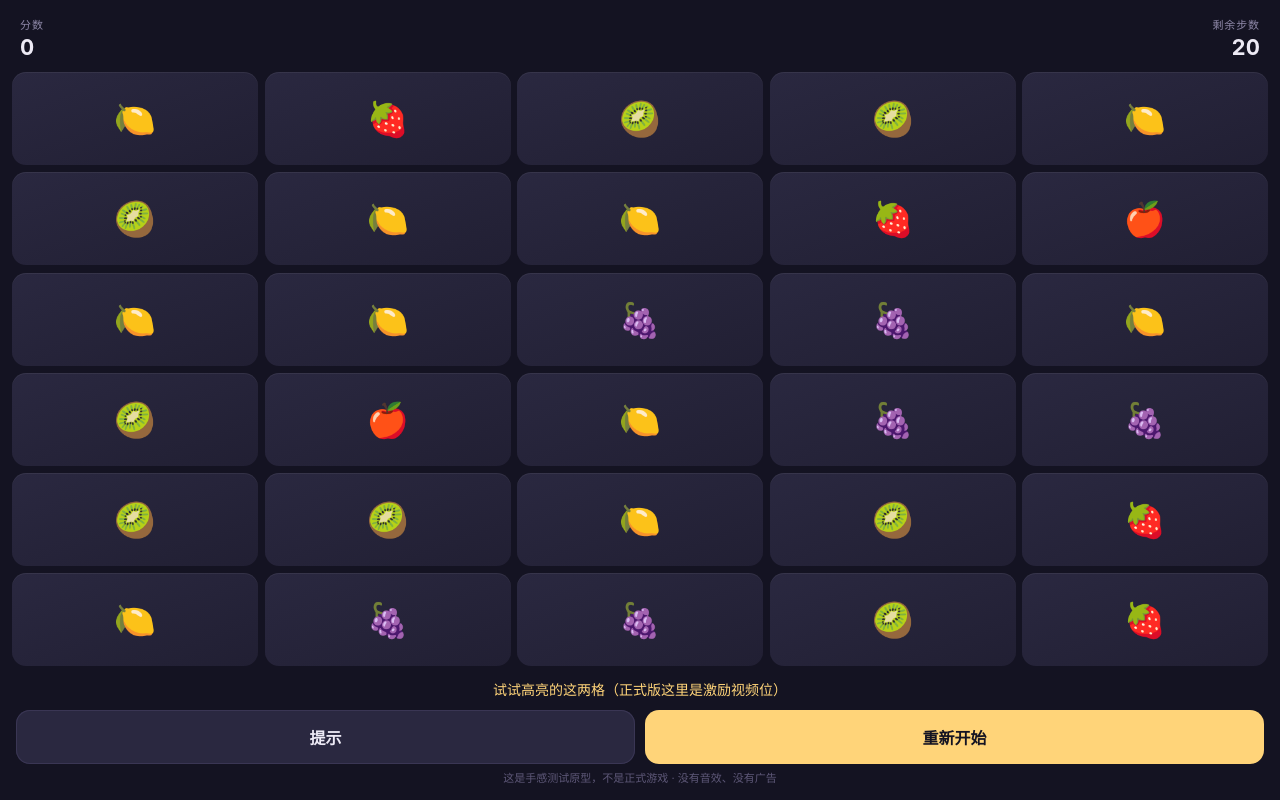
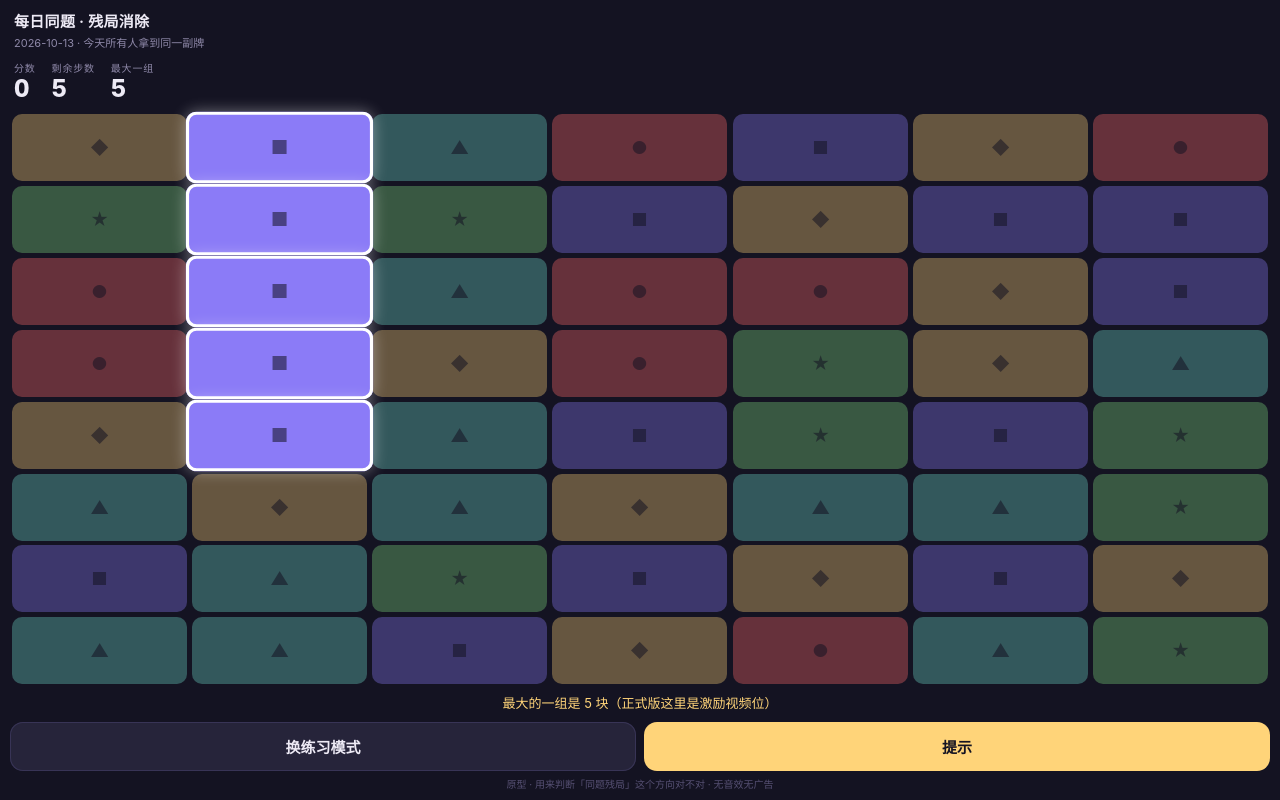
Before and after one commit to kalenel/dsh-game-proto, a plain HTML site: page index.html in a window 1280 px wide. Both pictures are taken after a click on the button "提示". Drawn offline with Linux system fonts and the light colour scheme.

Commit message:
feat: make daily-puzzle the landing prototype

```diff
--- a/index.html
+++ b/index.html
@@ -4,7 +4,7 @@
 <meta charset="utf-8">
 <meta name="viewport" content="width=device-width,initial-scale=1,maximum-scale=1,user-scalable=no,viewport-fit=cover">
 <meta name="theme-color" content="#141322">
-<title>消除原型 · 手感测试</title>
+<title>每日同题 · 残局消除</title>
 <style>
   *{box-sizing:border-box;-webkit-tap-highlight-color:transparent}
   html,body{margin:0;padding:0;height:100%;overflow:hidden;
@@ -12,249 +12,351 @@
     font-family:-apple-system,BlinkMacSystemFont,"PingFang SC","Microsoft YaHei",sans-serif;
     user-select:none;-webkit-user-select:none;touch-action:manipulation}
   #app{position:fixed;inset:0;display:flex;flex-direction:column;
-    padding:calc(env(safe-area-inset-top) + 10px) 12px calc(env(safe-area-inset-bottom) + 10px)}
-  header{display:flex;justify-content:space-between;align-items:center;
-    padding:6px 8px 12px;flex:0 0 auto}
-  .stat{display:flex;flex-direction:column;gap:2px}
-  .stat .k{font-size:11px;letter-spacing:.08em;color:#8E88A8;text-transform:uppercase}
-  .stat .v{font-size:22px;font-weight:700;font-variant-numeric:tabular-nums}
-  .stat.right{align-items:flex-end}
-  #board{flex:1 1 auto;display:grid;grid-template-columns:repeat(5,1fr);
-    grid-template-rows:repeat(6,1fr);gap:7px;min-height:0}
-  .cell{border-radius:14px;display:flex;align-items:center;justify-content:center;
-    font-size:clamp(22px,7vw,34px);background:linear-gradient(160deg,#2A2840,#211F33);
-    box-shadow:inset 0 1px 0 rgba(255,255,255,.06);
-    transition:transform .07s ease,background .12s ease;will-change:transform;
-    position:relative;overflow:hidden}
-  .cell.pop{animation:pop .18s ease}
-  @keyframes pop{0%{transform:scale(1)}45%{transform:scale(1.18)}100%{transform:scale(1)}}
-  .cell.sel{background:linear-gradient(160deg,#4A4270,#38325A);
-    box-shadow:0 0 0 3px #FFD479 inset,0 6px 18px rgba(255,212,121,.25)}
-  .cell.hint{box-shadow:0 0 0 3px #6FD8C8 inset}
-  .cell.gone{opacity:0;transform:scale(.5)}
-  .cell:active{transform:scale(.92)}
-  #tray{flex:0 0 auto;padding:12px 4px 4px;text-align:center;min-height:64px}
-  #msg{font-size:14px;color:#FFD479;line-height:1.5;min-height:21px}
+    padding:calc(env(safe-area-inset-top) + 8px) 10px calc(env(safe-area-inset-bottom) + 8px)}
+  header{flex:0 0 auto;padding:2px 4px 10px}
+  .row{display:flex;justify-content:space-between;align-items:flex-end;gap:8px}
+  .title{font-size:15px;font-weight:700;letter-spacing:.02em}
+  .sub{font-size:11px;color:#8E88A8;margin-top:3px}
+  .stats{display:flex;gap:16px;margin-top:10px}
+  .stat{display:flex;flex-direction:column;gap:1px}
+  .stat .k{font-size:10px;letter-spacing:.08em;color:#8E88A8;text-transform:uppercase}
+  .stat .v{font-size:24px;font-weight:800;font-variant-numeric:tabular-nums;line-height:1.1}
+  .stat .v.warn{color:#FF8A8A}
+  #board{flex:1 1 auto;display:grid;grid-template-columns:repeat(7,1fr);
+    grid-template-rows:repeat(8,1fr);gap:5px;min-height:0;padding:2px}
+  .cell{border-radius:10px;display:flex;align-items:center;justify-content:center;
+    font-size:clamp(12px,3.6vw,18px);color:rgba(20,19,34,.55);font-weight:900;
+    transition:transform .09s ease,opacity .14s ease,box-shadow .12s ease;will-change:transform}
+  .cell.empty{background:rgba(255,255,255,.03);color:transparent}
+  .cell.sel{transform:scale(1.07);box-shadow:0 0 0 3px #fff inset,0 0 14px rgba(255,255,255,.4);z-index:2}
+  .cell.dim{opacity:.35}
+  .cell.pop{animation:pop .2s ease forwards}
+  @keyframes pop{0%{transform:scale(1.07)}100%{transform:scale(.2);opacity:0}}
+  #foot{flex:0 0 auto;padding-top:8px}
+  #msg{font-size:13px;line-height:1.5;min-height:20px;color:#FFD479;text-align:center}
   #msg.dim{color:#8E88A8}
-  #actions{display:flex;gap:10px;margin-top:10px}
-  button{flex:1;border:0;border-radius:14px;padding:15px 0;font-size:16px;font-weight:600;
-    font-family:inherit;color:#141322;background:#FFD479;cursor:pointer;
-    transition:transform .08s ease,opacity .15s ease}
-  button.ghost{background:#2A2840;color:#EDEAF5;box-shadow:inset 0 0 0 1px #3A3654}
+  #bar{display:flex;gap:8px;margin-top:8px}
+  button{flex:1;border:0;border-radius:13px;padding:14px 0;font-size:15px;font-weight:700;
+    font-family:inherit;color:#141322;background:#FFD479;cursor:pointer;transition:transform .08s}
+  button.ghost{background:#26243A;color:#EDEAF5;box-shadow:inset 0 0 0 1px #383456}
   button:active{transform:scale(.97)}
-  button:disabled{opacity:.4}
-  #over{position:fixed;inset:0;background:rgba(20,19,34,.94);display:none;
-    flex-direction:column;align-items:center;justify-content:center;gap:14px;padding:32px;text-align:center}
+  button:disabled{opacity:.35}
+  #over{position:fixed;inset:0;background:rgba(20,19,34,.96);display:none;
+    flex-direction:column;align-items:center;justify-content:center;gap:12px;padding:28px;text-align:center}
   #over.show{display:flex}
-  #over h2{margin:0;font-size:26px}
-  #over .big{font-size:54px;font-weight:800;color:#FFD479;font-variant-numeric:tabular-nums}
-  #over p{margin:0;color:#8E88A8;font-size:14px;line-height:1.6}
-  .note{margin-top:6px;font-size:11px;color:#5E5878;line-height:1.5}
+  #over h2{margin:0;font-size:20px;color:#8E88A8;font-weight:600}
+  #over .big{font-size:58px;font-weight:900;color:#FFD479;font-variant-numeric:tabular-nums;line-height:1}
+  #over .cmp{font-size:13px;color:#8E88A8;line-height:1.7}
+  #over .cmp b{color:#6FD8C8}
+  #share{background:#1E1C2E;border-radius:12px;padding:12px 14px;font-size:12px;color:#B9B3D0;
+    line-height:1.6;max-width:320px;text-align:left;box-shadow:inset 0 0 0 1px #302C48}
+  #over button{max-width:240px;width:100%}
+  .note{font-size:10px;color:#565073;text-align:center;margin-top:6px;line-height:1.5}
 </style>
 </head>
 <body>
 <div id="app">
   <header>
-    <div class="stat"><span class="k">分数</span><span class="v" id="score">0</span></div>
-    <div class="stat right"><span class="k">剩余步数</span><span class="v" id="moves">20</span></div>
+    <div class="row">
+      <div>
+        <div class="title" id="modeTitle">每日同题 · 残局消除</div>
+        <div class="sub" id="modeSub">今天所有人拿到同一副牌</div>
+      </div>
+    </div>
+    <div class="stats">
+      <div class="stat"><span class="k">分数</span><span class="v" id="score">0</span></div>
+      <div class="stat"><span class="k">剩余步数</span><span class="v" id="moves">5</span></div>
+      <div class="stat"><span class="k">最大一组</span><span class="v" id="biggest">–</span></div>
+    </div>
   </header>
+
   <div id="board"></div>
-  <div id="tray">
-    <div id="msg" class="dim">点相邻两格交换 · 三个连成一线即消</div>
-    <div id="actions">
-      <button class="ghost" id="btnHint">提示</button>
-      <button id="btnRestart">重新开始</button>
+
+  <div id="foot">
+    <div id="msg" class="dim">点一组同色方块选中 · 再点一次消除</div>
+    <div id="bar">
+      <button class="ghost" id="btnMode">换练习模式</button>
+      <button id="btnHint">提示</button>
     </div>
-    <div class="note">这是手感测试原型，不是正式游戏 · 没有音效、没有广告</div>
+    <div class="note">原型 · 用来判断「同题残局」这个方向对不对 · 无音效无广告</div>
   </div>
 </div>
 
 <div id="over">
-  <h2>本局结束</h2>
+  <h2 id="overTitle">本局结束</h2>
   <div class="big" id="finalScore">0</div>
-  <p id="verdict"></p>
-  <button id="btnAgain" style="max-width:240px;width:100%">再来一局</button>
+  <div class="cmp" id="cmp"></div>
+  <div id="share"></div>
+  <button id="btnAgain">再来一局</button>
 </div>
 
 <script>
 (function(){
   'use strict';
-  var ROWS = 6, COLS = 5, MOVES = 20;
-  var TYPES = ['\u{1F34E}','\u{1F34B}','\u{1F347}','\u{1F353}','\u{1F95D}'];
-  var board = [], score = 0, moves = MOVES, sel = null, busy = false, best = 0;
 
+  var COLS = 7, ROWS = 8, NCOLORS = 5, MAX_MOVES = 5;
+  var COLORS = ['#FF6B6B','#FFD479','#6FD8C8','#8B7BF7','#7FD87F'];
+  var GLYPHS = ['\u25CF','\u25C6','\u25B2','\u25A0','\u2605'];
+
+  var grid = [], moves = MAX_MOVES, score = 0, sel = null, busy = false;
+  var mode = 'daily', seedKey = '';
   var $ = function(id){ return document.getElementById(id); };
   var boardEl = $('board');
 
-  try { best = parseInt(localStorage.getItem('proto_best') || '0', 10) || 0; } catch(e){ best = 0; }
-
-  function rnd(){ return TYPES[(Math.random() * TYPES.length) | 0]; }
-
-  function newBoard(){
-    do {
-      board = [];
-      for (var i = 0; i < ROWS * COLS; i++) board.push(rnd());
-    } while (findMatches().length);
+  /* ---------- 确定性随机：同一天 = 同一副牌 ---------- */
+  function mulberry32(a){
+    return function(){
+      a |= 0; a = (a + 0x6D2B79F5) | 0;
+      var t = Math.imul(a ^ (a >>> 15), 1 | a);
+      t = (t + Math.imul(t ^ (t >>> 7), 61 | t)) ^ t;
+      return ((t ^ (t >>> 14)) >>> 0) / 4294967296;
+    };
+  }
+  function hashStr(s){
+    var h = 2166136261;
+    for (var i = 0; i < s.length; i++){ h ^= s.charCodeAt(i); h = Math.imul(h, 16777619); }
+    return h >>> 0;
+  }
+  function todayKey(){
+    var d = new Date();
+    return d.getFullYear() + '-' + String(d.getMonth()+1).padStart(2,'0') + '-' + String(d.getDate()).padStart(2,'0');
   }
 
-  function findMatches(){
-    var out = [], r, c, v;
-    for (r = 0; r < ROWS; r++) {
-      for (c = 0; c < COLS - 2; c++) {
-        v = board[r * COLS + c];
-        if (v && v === board[r * COLS + c + 1] && v === board[r * COLS + c + 2]) {
-          out.push([r, c], [r, c + 1], [r, c + 2]);
-        }
-      }
-    }
-    for (c = 0; c < COLS; c++) {
-      for (r = 0; r < ROWS - 2; r++) {
-        v = board[r * COLS + c];
-        if (v && v === board[(r + 1) * COLS + c] && v === board[(r + 2) * COLS + c]) {
-          out.push([r, c], [r + 1, c], [r + 2, c]);
-        }
+  /* ---------- 棋盘与规则（纯逻辑，可单测） ---------- */
+  function neighbors(i){
+    var r = (i / COLS) | 0, c = i % COLS, out = [];
+    if (r > 0) out.push(i - COLS);
+    if (r < ROWS - 1) out.push(i + COLS);
+    if (c > 0) out.push(i - 1);
+    if (c < COLS - 1) out.push(i + 1);
+    return out;
+  }
+  function groupAt(g, start){
+    var color = g[start];
+    if (color < 0) return [];
+    var seen = {}, stack = [start], out = [];
+    seen[start] = 1;
+    while (stack.length){
+      var i = stack.pop(); out.push(i);
+      var nb = neighbors(i);
+      for (var k = 0; k < nb.length; k++){
+        var n = nb[k];
+        if (!seen[n] && g[n] === color){ seen[n] = 1; stack.push(n); }
       }
     }
     return out;
   }
+  function allGroups(g){
+    var seen = {}, out = [];
+    for (var i = 0; i < g.length; i++){
+      if (g[i] < 0 || seen[i]) continue;
+      var grp = groupAt(g, i);
+      for (var k = 0; k < grp.length; k++) seen[grp[k]] = 1;
+      if (grp.length >= 2) out.push(grp);
+    }
+    return out;
+  }
+  function removeAndGravity(g, idxs){
+    for (var i = 0; i < idxs.length; i++) g[idxs[i]] = -1;
+    var c, r;
+    for (c = 0; c < COLS; c++){
+      var col = [];
+      for (r = ROWS - 1; r >= 0; r--){ if (g[r*COLS+c] >= 0) col.push(g[r*COLS+c]); }
+      for (r = ROWS - 1; r >= 0; r--){
+        var k = ROWS - 1 - r;
+        g[r*COLS+c] = k < col.length ? col[k] : -1;
+      }
+    }
+    var cols = [];
+    for (c = 0; c < COLS; c++){
+      var empty = true;
+      for (r = 0; r < ROWS; r++) if (g[r*COLS+c] >= 0){ empty = false; break; }
+      if (!empty){
+        var arr = [];
+        for (r = 0; r < ROWS; r++) arr.push(g[r*COLS+c]);
+        cols.push(arr);
+      }
+    }
+    while (cols.length < COLS) cols.push(new Array(ROWS).fill(-1));
+    for (c = 0; c < COLS; c++) for (r = 0; r < ROWS; r++) g[r*COLS+c] = cols[c][r];
+  }
+  function scoreFor(n){ return n * n; }
 
-  function render(popSet){
+  function makeGrid(seed){
+    var rng = mulberry32(seed), attempt, g, groups, maxLen;
+    for (attempt = 0; attempt < 300; attempt++){
+      g = new Array(ROWS * COLS);
+      for (var i = 0; i < g.length; i++) g[i] = (rng() * NCOLORS) | 0;
+      groups = allGroups(g);
+      maxLen = 0;
+      for (var k = 0; k < groups.length; k++) if (groups[k].length > maxLen) maxLen = groups[k].length;
+      if (maxLen >= 5 && groups.length >= 9) return g;
+    }
+    return g;
+  }
+
+  /* ---------- 参考最优：束搜索（启发式，非精确解） ---------- */
+  function bestPossible(startGrid, movesLeft, beamWidth){
+    var states = [{ g: startGrid.slice(), s: 0 }], m;
+    for (m = 0; m < movesLeft; m++){
+      var next = [];
+      for (var i = 0; i < states.length; i++){
+        var st = states[i];
+        var gs = allGroups(st.g);
+        for (var j = 0; j < gs.length; j++){
+          var g2 = st.g.slice();
+          var n = gs[j].length;
+          removeAndGravity(g2, gs[j]);
+          next.push({ g: g2, s: st.s + scoreFor(n) });
+        }
+      }
+      if (!next.length) break;
+      next.sort(function(a, b){ return b.s - a.s; });
+      states = next.slice(0, beamWidth);
+    }
+    var best = 0;
+    for (var q = 0; q < states.length; q++) if (states[q].s > best) best = states[q].s;
+    return best;
+  }
+
+  /* ---------- 渲染 ---------- */
+  function render(popIdxs){
+    var popSet = {};
+    if (popIdxs) for (var k = 0; k < popIdxs.length; k++) popSet[popIdxs[k]] = 1;
+    var selSet = {};
+    if (sel) for (var j = 0; j < sel.length; j++) selSet[sel[j]] = 1;
+
     var frag = document.createDocumentFragment();
-    for (var i = 0; i < board.length; i++) {
+    for (var i = 0; i < grid.length; i++){
       var d = document.createElement('div');
-      d.className = 'cell';
-      if (sel === i) d.className += ' sel';
-      if (popSet && popSet.indexOf(i) !== -1) d.className += ' pop';
-      d.textContent = board[i] || '';
+      var v = grid[i];
+      d.className = 'cell' + (v < 0 ? ' empty' : '');
+      if (v >= 0){
+        d.style.background = COLORS[v];
+        d.textContent = GLYPHS[v];
+      }
+      if (selSet[i]) d.className += ' sel';
+      else if (sel && v >= 0) d.className += ' dim';
+      if (popSet[i]) d.className += ' pop';
       d.dataset.i = i;
       frag.appendChild(d);
     }
     boardEl.innerHTML = '';
     boardEl.appendChild(frag);
+
     $('score').textContent = score;
-    $('moves').textContent = moves;
+    var mv = $('moves');
+    mv.textContent = moves;
+    mv.className = 'v' + (moves <= 1 ? ' warn' : '');
+
+    var gs = allGroups(grid), mx = 0;
+    for (var q = 0; q < gs.length; q++) if (gs[q].length > mx) mx = gs[q].length;
+    $('biggest').textContent = mx >= 2 ? mx : '\u2013';
   }
 
-  function say(text, dim){
+  function say(t, dim){
     var m = $('msg');
-    m.textContent = text;
+    m.textContent = t;
     m.className = dim ? 'dim' : '';
   }
 
+  /* ---------- 交互 ---------- */
   function tap(i){
     if (busy || moves <= 0) return;
-    if (sel === null) { sel = i; render(); return; }
-    if (sel === i) { sel = null; render(); return; }
+    if (grid[i] < 0) return;
 
-    var r1 = (sel / COLS) | 0, c1 = sel % COLS;
-    var r2 = (i / COLS) | 0, c2 = i % COLS;
-    if (Math.abs(r1 - r2) + Math.abs(c1 - c2) !== 1) { sel = i; render(); return; }
-
-    var a = sel, b = i;
-    var tmp = board[a]; board[a] = board[b]; board[b] = tmp;
-
-    var matches = findMatches();
-    if (!matches.length) {
-      tmp = board[a]; board[a] = board[b]; board[b] = tmp;
-      sel = null;
-      say('这样换消不掉 · 换个方向试试');
-      render();
+    var grp = groupAt(grid, i);
+    if (grp.length < 2){
+      say('单独一块消不掉 · 至少两个同色相连');
+      sel = null; render();
       return;
     }
+    // 第一次点：选中预览；点同一组第二次：确认消除
+    if (sel && sel.length === grp.length && sel.indexOf(i) !== -1){
+      commit(grp);
+    } else {
+      sel = grp;
+      say('这组 ' + grp.length + ' 块 · 可得 ' + scoreFor(grp.length) + ' 分 · 再点一次消除');
+      render();
+    }
+  }
 
+  function commit(grp){
     busy = true;
     sel = null;
-
-    var cells = matches.map(function(p){ return p[0] * COLS + p[1]; });
-    var gained = matches.length * 10;
-    score += gained;
+    var n = grp.length, pts = scoreFor(n);
+    score += pts;
     moves--;
-
-    for (var k = 0; k < cells.length; k++) board[cells[k]] = null;
-    say('消除 ' + matches.length + ' 个  +' + gained);
-    render(cells);
+    say('消除 ' + n + ' 块  +' + pts);
+    removeAndGravity(grid, grp);
+    render(grp);
 
     setTimeout(function(){
-      for (var j = 0; j < board.length; j++) if (!board[j]) board[j] = rnd();
-      // 连锁：新掉落的也可能直接成三
-      var chain = findMatches(), chainCells = [];
-      while (chain.length) {
-        chainCells = chainCells.concat(chain.map(function(p){ return p[0] * COLS + p[1]; }));
-        score += chain.length * 10;
-        for (var q = 0; q < chain.length; q++) board[chain[q][0] * COLS + chain[q][1]] = null;
-        for (var w = 0; w < board.length; w++) if (!board[w]) board[w] = rnd();
-        chain = findMatches();
-      }
-      if (chainCells.length) say('连锁！额外 +' + (chainCells.length * 10));
-      render(chainCells);
       busy = false;
-      if (moves <= 0) gameOver();
-    }, 160);
+      render();
+      if (moves <= 0) return finish('步数用完');
+      if (!allGroups(grid).length) return finish('没有可消的了');
+    }, 200);
   }
 
-  function gameOver(){
-    if (score > best) {
-      best = score;
-      try { localStorage.setItem('proto_best', String(best)); } catch(e){}
-    }
+  function finish(reason){
+    var gs = allGroups(grid);
+    var ref = bestPossible(grid, moves, 40) + score;
+    $('overTitle').textContent = '本局结束 · ' + reason;
     $('finalScore').textContent = score;
-    var v;
-    if (score >= 400) v = '不错，比最高分还高' ;
-    else if (score >= 250) v = '中规中矩';
-    else v = '再来一次会更好';
-    $('verdict').innerHTML = v + '<br>历史最高：' + best +
-      '<br><span style="color:#5E5878">这一局你觉得爽吗？值不值得再来一局？</span>';
+    var diff = ref - score;
+    $('cmp').innerHTML =
+      '参考最优 <b>' + ref + '</b> 分（启发式搜索，非精确解）<br>' +
+      (diff <= 0 ? '你已经达到或超过参考值 🎉' : '距离参考最优还差 <b>' + diff + '</b> 分');
+    var label = mode === 'daily' ? ('每日一题 ' + seedKey.slice(5)) : '练习模式';
+    $('share').textContent = '【' + label + '】5 步拿了 ' + score + ' 分，来比比？';
     $('over').classList.add('show');
-  }
-
-  function restart(){
-    score = 0; moves = MOVES; sel = null; busy = false;
-    newBoard();
-    $('over').classList.remove('show');
-    say('点相邻两格交换 · 三个连成一线即消', true);
-    render();
   }
 
   function hint(){
     if (busy || moves <= 0) return;
-    for (var a = 0; a < board.length; a++) {
-      var r1 = (a / COLS) | 0, c1 = a % COLS;
-      var nbrs = [];
-      if (c1 < COLS - 1) nbrs.push(a + 1);
-      if (r1 < ROWS - 1) nbrs.push(a + COLS);
-      for (var n = 0; n < nbrs.length; n++) {
-        var b = nbrs[n];
-        var t = board[a]; board[a] = board[b]; board[b] = t;
-        var ok = findMatches().length > 0;
-        t = board[a]; board[a] = board[b]; board[b] = t;
-        if (ok) {
-          var nodes = boardEl.children;
-          nodes[a].classList.add('hint');
-          nodes[b].classList.add('hint');
-          say('试试高亮的这两格（正式版这里是激励视频位）');
-          setTimeout(function(){
-            nodes[a].classList.remove('hint');
-            nodes[b].classList.remove('hint');
-          }, 1600);
-          return;
-        }
-      }
+    var gs = allGroups(grid);
+    if (!gs.length){ say('没有可消的了'); return; }
+    var best = gs[0];
+    for (var i = 1; i < gs.length; i++) if (gs[i].length > best.length) best = gs[i];
+    sel = best;
+    say('最大的一组是 ' + best.length + ' 块（正式版这里是激励视频位）');
+    render();
+  }
+
+  function newGame(keepMode){
+    if (!keepMode) mode = (mode === 'daily') ? 'practice' : 'daily';
+    if (mode === 'daily'){
+      seedKey = todayKey();
+      grid = makeGrid(hashStr('daily-' + seedKey));
+      $('modeTitle').textContent = '每日同题 · 残局消除';
+      $('modeSub').textContent = seedKey + ' · 今天所有人拿到同一副牌';
+      $('btnMode').textContent = '换练习模式';
+    } else {
+      seedKey = 'practice-' + Date.now();
+      grid = makeGrid(hashStr(seedKey));
+      $('modeTitle').textContent = '练习模式 · 残局消除';
+      $('modeSub').textContent = '随机牌面 · 练手感';
+      $('btnMode').textContent = '回每日同题';
     }
-    say('暂时没有可直接消除的走法 · 随便换换看');
+    moves = MAX_MOVES; score = 0; sel = null; busy = false;
+    $('over').classList.remove('show');
+    say('点一组同色方块选中 · 再点一次消除', true);
+    render();
   }
 
   boardEl.addEventListener('click', function(e){
     var t = e.target.closest ? e.target.closest('.cell') : null;
-    if (!t || !t.dataset.i) return;
+    if (!t || t.dataset.i === undefined) return;
     tap(parseInt(t.dataset.i, 10));
   });
+  $('btnHint').addEventListener('click', hint);
+  $('btnMode').addEventListener('click', function(){ newGame(false); });
+  $('btnAgain').addEventListener('click', function(){ newGame(true); });
 
-  $('btnRestart').addEventListener('click', restart);
-  $('btnAgain').addEventListener('click', restart);
-  $('btnHint').addEventListener('click', hint);
-
-  newBoard();
-  render();
+  newGame(true);
+  mode = 'daily';
+  newGame(true);
 })();
 </script>
 </body>
```
